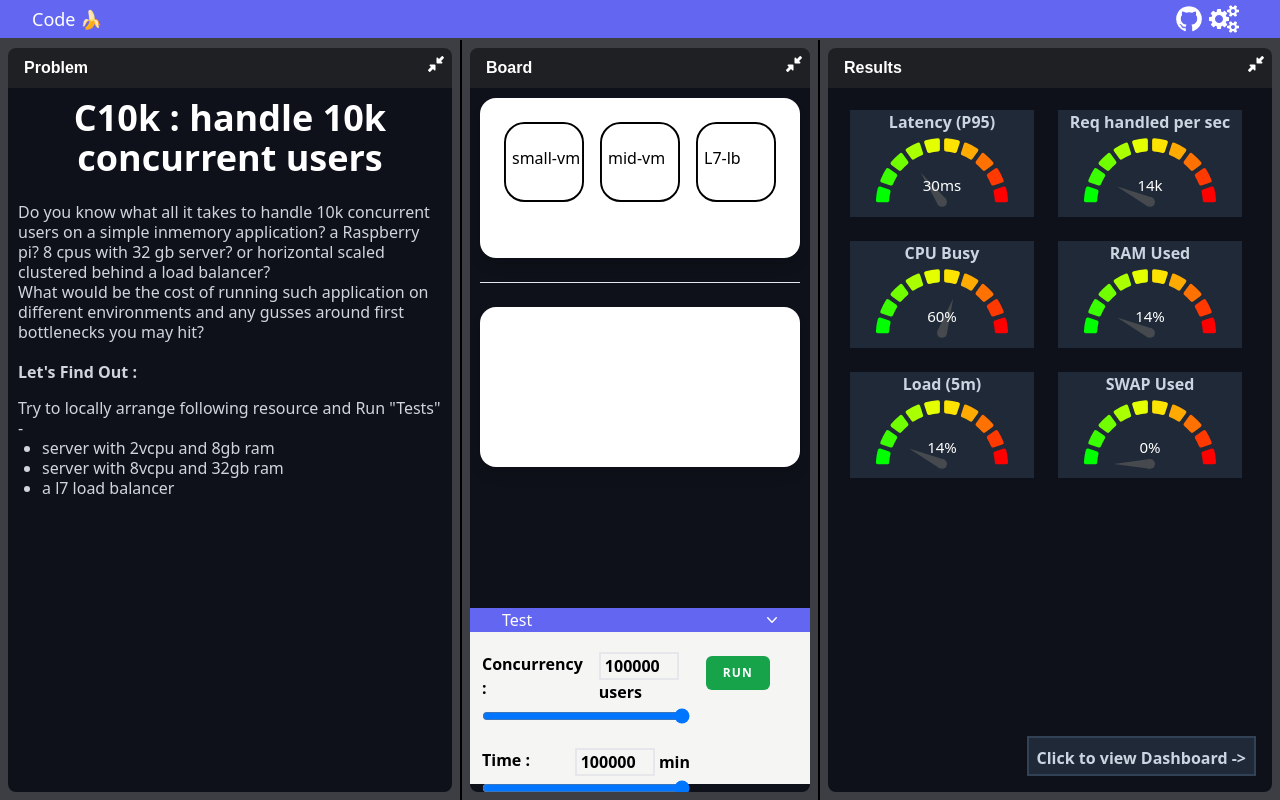
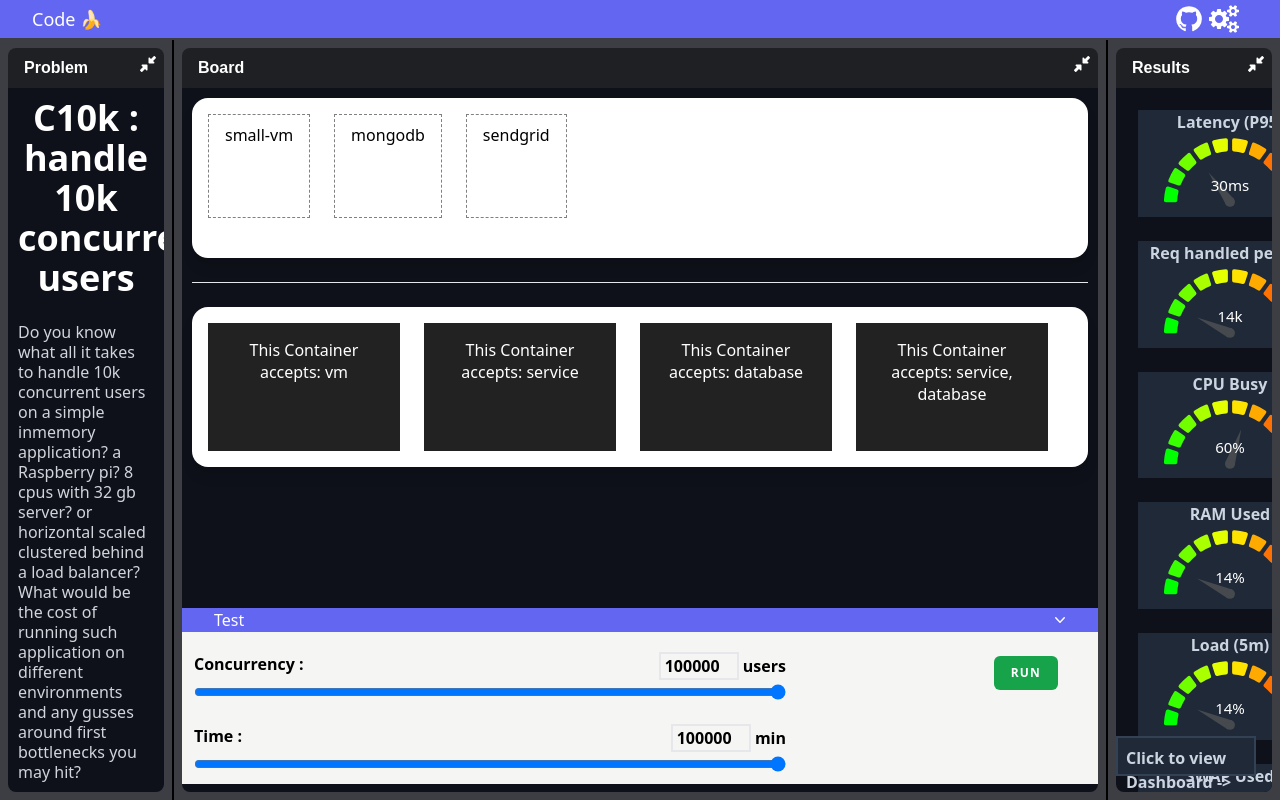
Before and after one commit to code-banana/control-center, a React (Vite) app: page / in a window 1280 px wide. Built offline with nearby package versions, Linux system fonts and the light colour scheme.

Commit message:
drag drop improvements

```diff
--- a/package.json
+++ b/package.json
@@ -18,6 +18,7 @@
     "antd": "^5.0.7",
     "codemirror": "^5.59.2",
     "fullscreen-react": "^1.0.5",
+    "immutability-helper": "^3.1.1",
     "react": "^18.2.0",
     "react-codemirror2": "^7.2.1",
     "react-dnd": "^16.0.1",
--- /dev/null
+++ b/src/components/Box.jsx
@@ -0,0 +1,29 @@
+import { memo } from 'react'
+import { useDrag } from 'react-dnd'
+const style = {
+  border: '1px dashed gray',
+  backgroundColor: 'white',
+  padding: '0.5rem 1rem',
+  marginRight: '1.5rem',
+  marginBottom: '1.5rem',
+  cursor: 'move',
+  color: 'black',
+  float: 'left',
+}
+export const Box = memo(function Box({ name, type, isDropped }) {
+  const [{ opacity }, drag] = useDrag(
+    () => ({
+      type,
+      item: { name },
+      collect: (monitor) => ({
+        opacity: monitor.isDragging() ? 0.4 : 1,
+      }),
+    }),
+    [name, type],
+  )
+  return (
+    <div ref={drag} style={{ ...style, opacity }} data-testid="box">
+      {isDropped ? <s>{name}</s> : name}
+    </div>
+  )
+})
--- /dev/null
+++ b/src/components/Container.jsx
@@ -0,0 +1,47 @@
+import { memo } from 'react'
+import { useDrop } from 'react-dnd'
+const style = {
+  height: '12rem',
+  width: '12rem',
+  marginRight: '1.5rem',
+  marginBottom: '1.5rem',
+  color: 'white',
+  padding: '1rem',
+  textAlign: 'center',
+  fontSize: '1rem',
+  lineHeight: 'normal',
+  float: 'left',
+}
+export const Container = memo(function Container({
+  accept,
+  lastDroppedItem,
+  onDrop,
+}) {
+    console.log(accept)
+  const [{ isOver, canDrop }, drop] = useDrop({
+    accept: accept,
+    drop: onDrop,
+    collect: (monitor) => ({
+      isOver: monitor.isOver(),
+      canDrop: monitor.canDrop(),
+    }),
+  })
+  const isActive = isOver && canDrop
+  let backgroundColor = '#222'
+  if (isActive) {
+    backgroundColor = 'darkgreen'
+  } else if (canDrop) {
+    backgroundColor = 'darkkhaki'
+  }
+  return (
+    <div ref={drop} style={{ ...style, backgroundColor }} data-testid="Container">
+      {isActive
+        ? 'Release to drop'
+        : `This Container accepts: ${accept.join(', ')}`}
+
+      {lastDroppedItem && (
+        <p>Last dropped: {JSON.stringify(lastDroppedItem)}</p>
+      )}
+    </div>
+  )
+})
--- a/src/components/DragDrop.jsx
+++ b/src/components/DragDrop.jsx
@@ -1,7 +1,13 @@
-import React, { useState } from "react";
+import React, { useCallback,useState } from "react";
 import Picture from "./Picture";
 import { useDrop } from "react-dnd";
 import resourcePool from '../track/c10k.json'
+import { ItemTypes } from "./utils/ContainerTypes";
+import { NativeTypes } from 'react-dnd-html5-backend'
+import update from 'immutability-helper'
+import { Container } from "./Container";
+import { Box } from "./Box";
+
 
 const PictureList = {
   'vm': 'src/assets/box.svg',
@@ -12,31 +18,88 @@ function DragDrop() {
   console.log(resourcePool)
   const [board, setBoard] = useState([]);
 
-  const [{ isOver }, drop] = useDrop(() => ({
-    accept: "image",
-    drop: (item) => addImageToBoard(item.id),
-    collect: (monitor) => ({
-      isOver: !!monitor.isOver(),
-    }),
-  }));
+  // const [{ isOver }, drop] = useDrop(() => ({
+  //   accept: "image",
+  //   drop: (item) => addImageToBoard(item.id),
+  //   collect: (monitor) => ({
+  //     isOver: !!monitor.isOver(),
+  //   }),
+  // }));
+  const [containers, setContainers] = useState([
+    {
+      accepts: [ItemTypes.Vm],
+      lastDroppedItem: null },
+    {
+      accepts: [ItemTypes.Service],
+      lastDroppedItem: null },
+    {
+      accepts: [ItemTypes.Database],
+      lastDroppedItem: null,
+    },
+    { accepts: [ItemTypes.Service, ItemTypes.Database],
+      lastDroppedItem: null },
+  ])
 
-  const addImageToBoard = (id) => {
-    const resourcePoolId = resourcePool.filter((item) => id === item.id);
-    setBoard((board) => [...board, resourcePoolId[0]]);
-  };
+  // const addImageToBoard = (id) => {
+  //   const resourcePoolId = resourcePool.filter((item) => id === item.id);
+  //   setBoard((board) => [...board, resourcePoolId[0]]);
+  // };
+  const [resourcePools] = useState(resourcePool)
+
+  const [droppedBoxNames, setDroppedBoxNames] = useState([])
+  function isDropped(boxName) {
+    return droppedBoxNames.indexOf(boxName) > -1
+  }
+  const handleDrop = useCallback(
+    (index, item) => {
+      const { name } = item
+      setDroppedBoxNames(
+        update(droppedBoxNames, name ? { $push: [name] } : { $push: [] }),
+      )
+      setContainers(
+        update(containers, {
+          [index]: {
+            lastDroppedItem: {
+              $set: item,
+            },
+          },
+        }),
+      )
+    },
+    [droppedBoxNames, containers],
+  )
+
+
   return (
     <>
       <div className="Pictures shadow-lg rounded-2xl p-4 bg-white dark:bg-gray-800">
-        {resourcePool.map((item) => {
-          return <Picture url={PictureList[item.tag[0]]} id={item.id} name={item.name} description={item.description}/>;
+        {resourcePools.map((item) => {
+          // return <Picture url={PictureList[item.tag[0]]} id={item.id} name={item.name} description={item.description} isDropped={isDropped(item.name)}/>;
+
+          console.log(item.type)
+          return <Box
+            name={item.name}
+            type={item.type}
+            isDropped={isDropped(item.name)}
+            key={item.index}
+          />
         })}
       </div>
       <br /><hr /><br />
-      <div className="drop-box shadow-lg rounded-2xl p-4 bg-white dark:bg-gray-800" ref={drop}>
-        {board.map((item) => {
+      <div className="drop-box shadow-lg rounded-2xl p-4 bg-white dark:bg-gray-800">
+        {/* {board.map((item) => {
           return <Picture url={PictureList[item.tag[0]]} id={item.id} name={item.name} description={item.description}/>;
-        })}
-
+        })} */}
+        <div style={{ overflow: 'hidden', clear: 'both' }}>
+        {containers.map(({ accepts, lastDroppedItem }, index) => (
+          <Container
+            accept={accepts}
+            lastDroppedItem={lastDroppedItem}
+            onDrop={(item) => handleDrop(index, item)}
+            key={index}
+          />
+        ))}
+      </div>
       </div>
     </>
   );
--- /dev/null
+++ b/src/components/utils/ContainerTypes.jsx
@@ -0,0 +1,5 @@
+export const ItemTypes = {
+    Vm: 'vm',
+    Service: 'service',
+    Database: 'database',
+  }
--- a/src/track/c10k.json
+++ b/src/track/c10k.json
@@ -2,20 +2,23 @@
     {
         "id": 1,
         "name": "small-vm",
+        "type":"vm",
         "tag": ["vm", "service"],
         "connections": ["loadbalancer"],
         "description": "2vcpus, 8gb ram"
     },
     {
         "id": 2,
-        "name": "mid-vm",
+        "name": "mongodb",
+        "type":"database",
         "tag": ["vm", "service"],
         "connections": ["loadbalancer"],
         "description": "8vcpus, 32gb ram"
     },
     {
         "id": 3,
-        "name": "L7-lb",
+        "name": "sendgrid",
+        "type":"service",
         "tag": ["loadbalancer"],
         "connections": ["vm", "service"],
         "description": "layer 7 load balancer"
```
Also changed, not shown: 1 other file (tests, documents, lock files or other folders).
